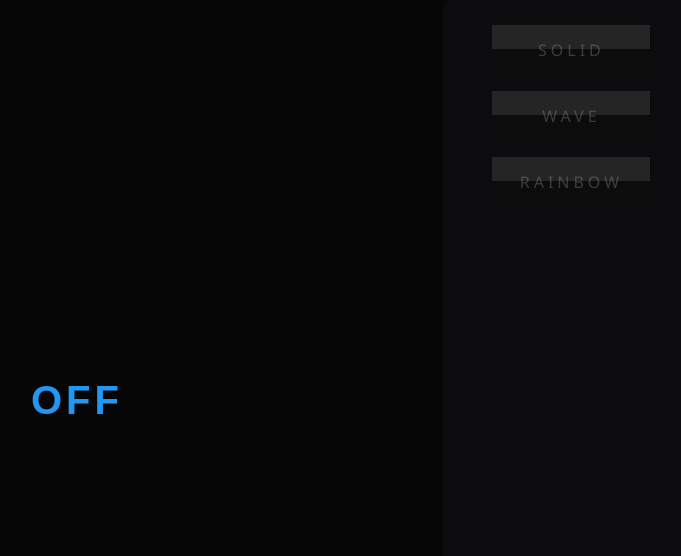
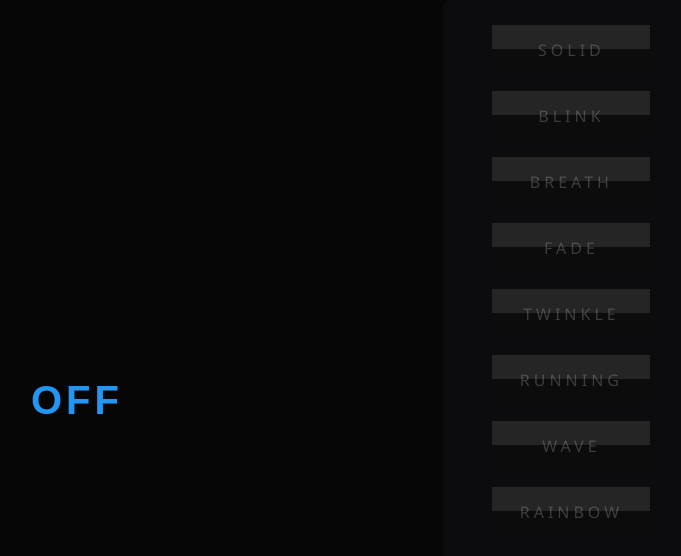
Before and after one commit to LincolnProenca/rgb_control, a plain HTML site: page index.html in a window 1280 px wide. Shown: the whole page, without its empty margins (563-1244 px from the left). Drawn offline with Linux system fonts and the light colour scheme.

Commit message:
Update index.html

```diff
--- a/index.html
+++ b/index.html
@@ -7,6 +7,7 @@
     <title>RGB control</title>
     <link rel="stylesheet" href="style.css">
 
+	<link rel="stylesheet" href="color-picker/color-picker.css" />
 </head>
 <body>
     <a class="button" class="off" id="on/off" href="javascript:;">
@@ -22,20 +23,36 @@
         <nav class="nav">
             <div class="nav__list">
 
+                <div class="color_picker"></div>
 
-
-                <a href="javascript:;" class="nav__button">
+                <a href="javascript:;" class="nav__button" id="color">
                     <span class="nav__name">solid</span>
                 </a>
-                <a href="javascript:;" class="nav__button">
+                <a href="javascript:;" class="nav__button" id="color">
+                    <span class="nav__name">blink</span>
+                </a>
+                <a href="javascript:;" class="nav__button" id="color">
+                    <span class="nav__name">breath</span>
+                </a>
+                <a href="javascript:;" class="nav__button" id="color">
+                    <span class="nav__name">fade</span>
+                </a>
+                <a href="javascript:;" class="nav__button" id="color">
+                    <span class="nav__name">twinkle</span>
+                </a>
+                <a href="javascript:;" class="nav__button" id="color">
+                    <span class="nav__name">running lights</span>
+                </a>
+                <a href="javascript:;" class="nav__button" id="rainbow">
                     <span class="nav__name">wave</span>
                 </a>
-                <a href="javascript:;" class="nav__button">
+                <a href="javascript:;" class="nav__button" id="rainbow">
                     <span class="nav__name">rainbow</span>
                 </a>
             </div>
         </nav>
     </div>
     <script src="main.js"></script>
+    <script src="color-picker/color-picker.min.js"></script>
 </body>
 </html>
```
